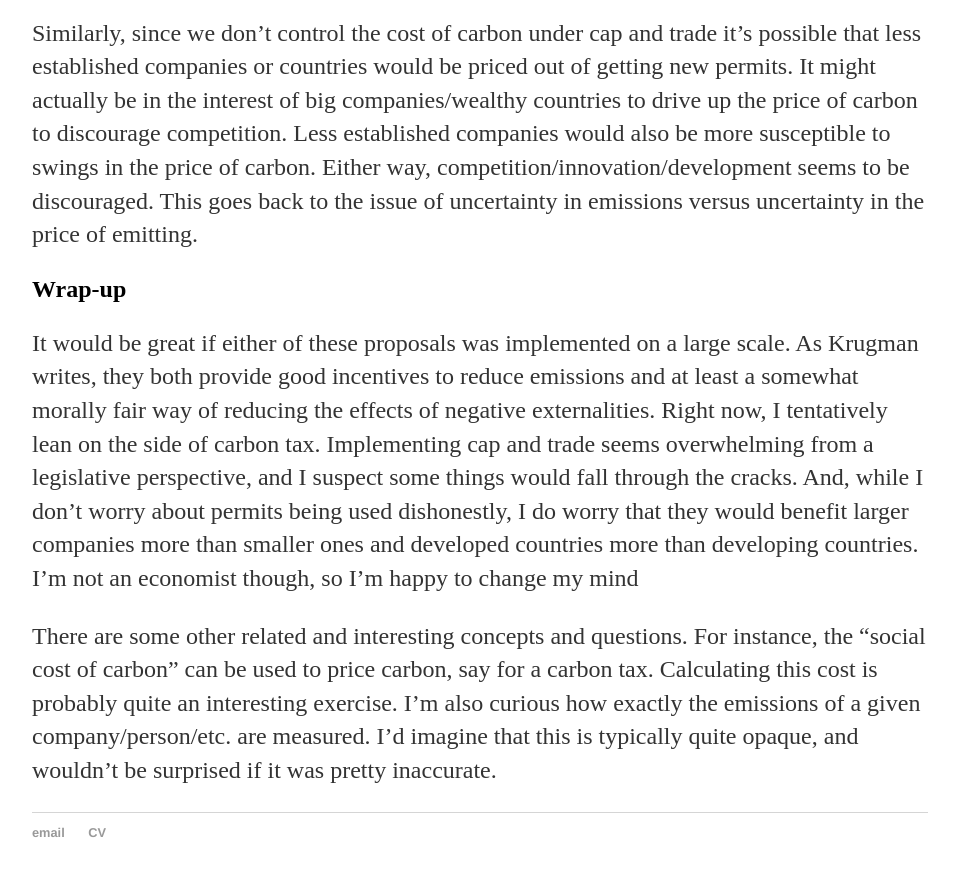
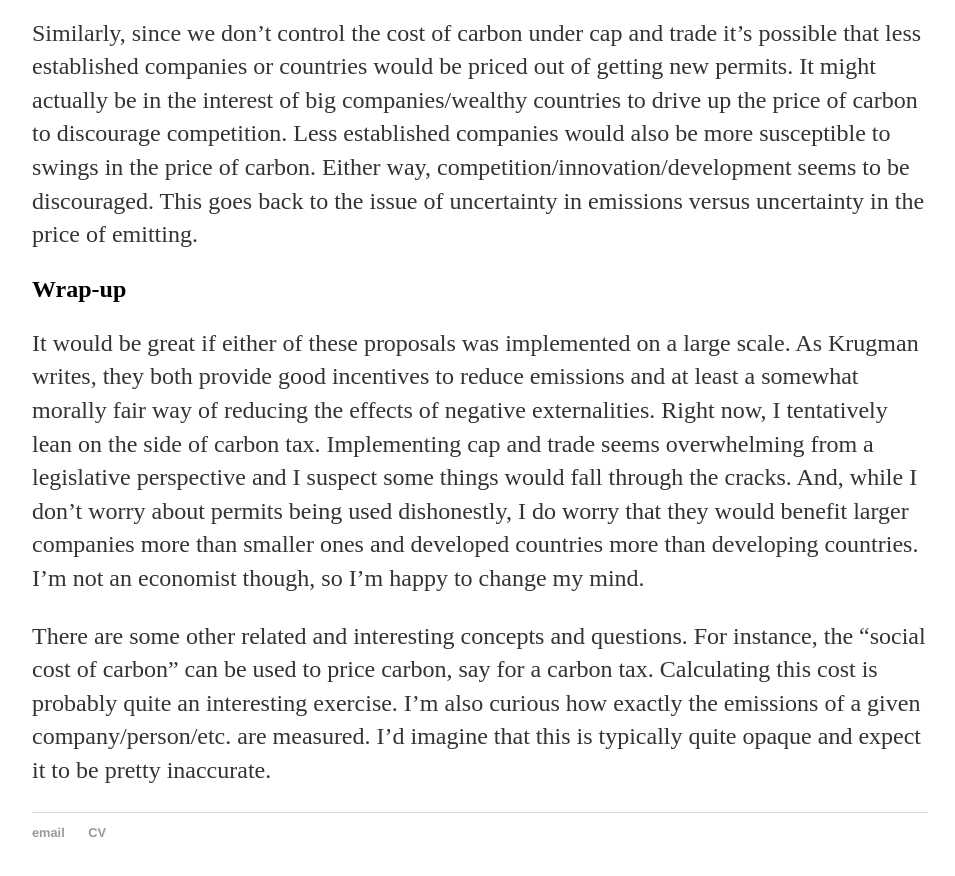
Before and after one commit to nicklutsko/nicklutsko.github.io, a Jekyll site: the page built from _posts/2016-06-15-Carbon-Tax-versus-Cap-and-Trade.md, in a window 1280 px wide and 900 px high, scrolled down 4553 px. Shown: the top 876 px of the window, without its empty margins (160-1115 px from the left). Built offline with Jekyll 4.4.1, drawn with Linux system fonts in a browser that asks for light colours.

Commit message:
edited first post again

```diff
--- a/_posts/2016-06-15-Carbon-Tax-versus-Cap-and-Trade.md
+++ b/_posts/2016-06-15-Carbon-Tax-versus-Cap-and-Trade.md
@@ -50,6 +50,6 @@ date: 2016-06-15
 
 <h2>Wrap-up</h2>
 
-<p>It would be great if either of these proposals was implemented on a large scale. As Krugman writes, they both provide good incentives to reduce emissions and at least a somewhat morally fair way of reducing the effects of negative externalities. Right now, I tentatively lean on the side of carbon tax. Implementing cap and trade seems overwhelming from a legislative perspective, and I suspect some things would fall through the cracks. And, while I don’t worry about permits being used dishonestly, I do worry that they would benefit larger companies more than smaller ones and developed countries more than developing countries. I’m not an economist though, so I’m happy to change my mind</p>
+<p>It would be great if either of these proposals was implemented on a large scale. As Krugman writes, they both provide good incentives to reduce emissions and at least a somewhat morally fair way of reducing the effects of negative externalities. Right now, I tentatively lean on the side of carbon tax. Implementing cap and trade seems overwhelming from a legislative perspective and I suspect some things would fall through the cracks. And, while I don’t worry about permits being used dishonestly, I do worry that they would benefit larger companies more than smaller ones and developed countries more than developing countries. I’m not an economist though, so I’m happy to change my mind.</p>
 
-<p>There are some other related and interesting concepts and questions. For instance, the “social cost of carbon” can be used to price carbon, say for a carbon tax. Calculating this cost is probably quite an interesting exercise. I’m also curious how exactly the emissions of a given company/person/etc. are measured. I’d imagine that this is typically quite opaque, and wouldn’t be surprised if it was pretty inaccurate.</p>
+<p>There are some other related and interesting concepts and questions. For instance, the “social cost of carbon” can be used to price carbon, say for a carbon tax. Calculating this cost is probably quite an interesting exercise. I’m also curious how exactly the emissions of a given company/person/etc. are measured. I’d imagine that this is typically quite opaque and expect it to be pretty inaccurate.</p>
```
Also changed, not shown: 1 other file.
